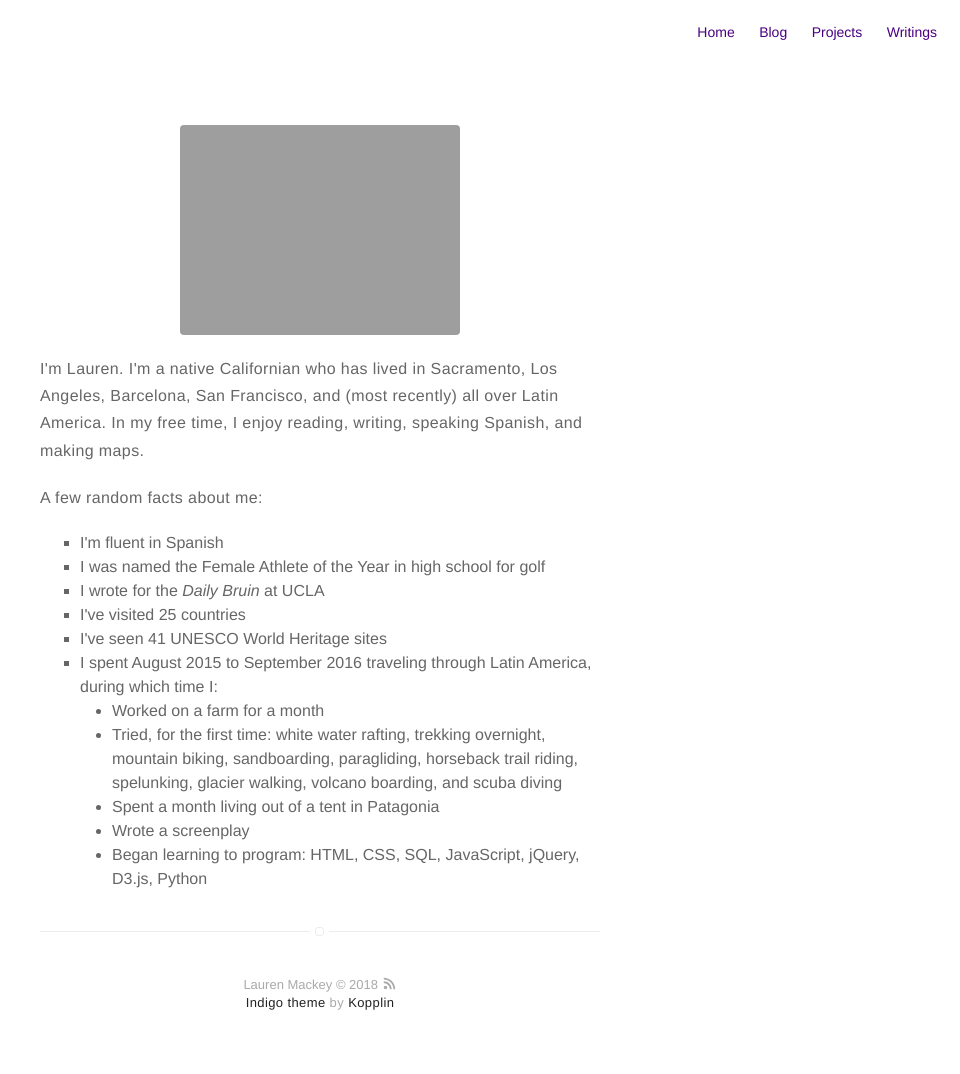
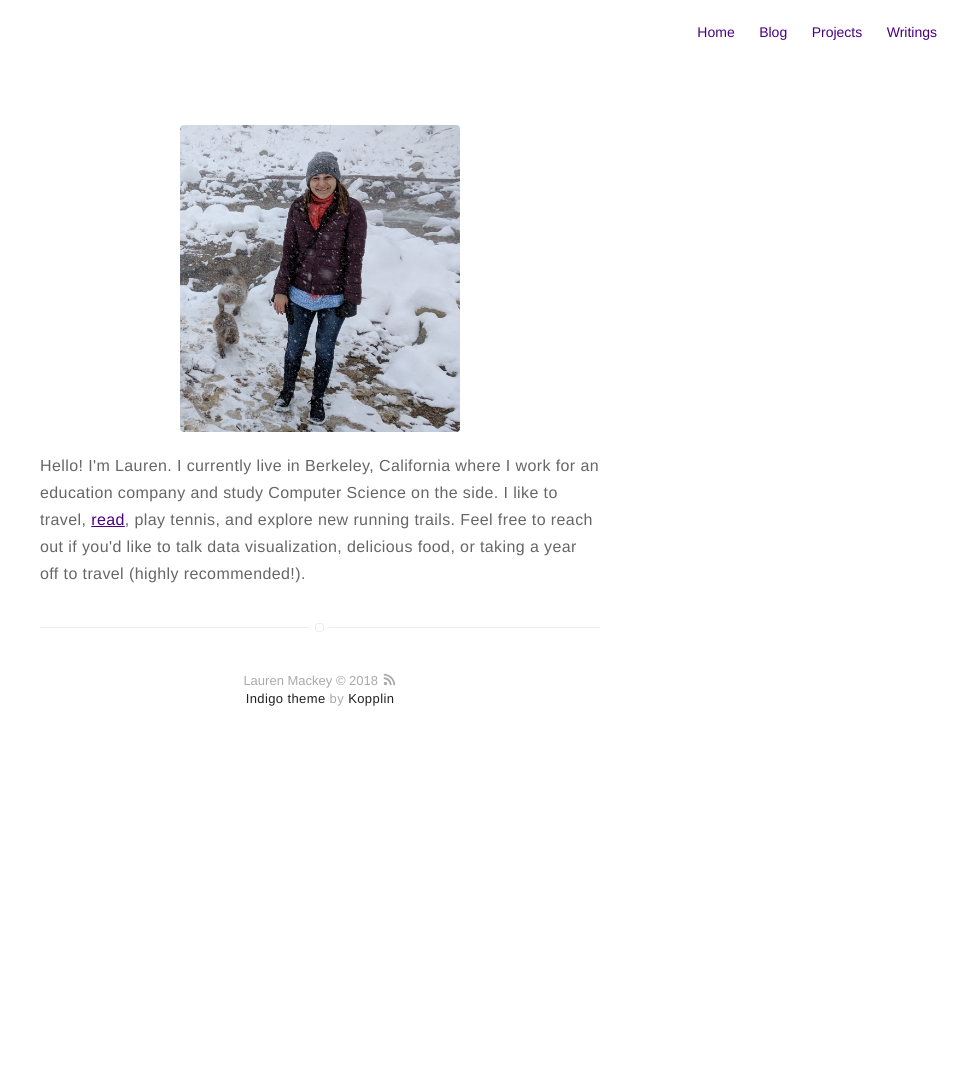
Before and after one commit to laurenmackey/laurenmackey.github.io, a Jekyll site: the page built from about.md, in a window 1280 px wide. Shown: the whole page, without its empty margins (320-1280 px from the left). Built offline with Jekyll 4.4.1, drawn with Linux system fonts in a browser that asks for light colours; after the commit the page ends 900 px from its top, so only the background shows below that.

Commit message:
Change image

```diff
--- a/_config.yml
+++ b/_config.yml
@@ -5,7 +5,7 @@ name: Lauren Mackey
 # if it's an external image, update below for true
 # better with square images
 external-image: false
-picture: 'assets/images/IMG_6393.JPG'
+picture: 'assets/images/monkeys3.jpg'
 
 url: http://laurenmackey.com
 
--- a/about.md
+++ b/about.md
@@ -4,20 +4,22 @@ layout: page
 ---
 ![Profile Image]({{ site.url }}/{{ site.picture }})
 
-<p>I'm Lauren. I'm a native Californian who has lived in Sacramento, Los Angeles, Barcelona, San Francisco, and (most recently) all over Latin America. In my free time, I enjoy reading, writing, speaking Spanish, and making maps.</p>
+<p>Hello! I'm Lauren. I currently live in Berkeley, California where I work for an education company and study Computer Science on the side. I like to travel, <a href="https://www.goodreads.com/user/show/21537778-lauren" target="_blank">read</a>, play tennis, and explore new running trails. Feel free to reach out if you'd like to talk data visualization, delicious food, or taking a year off to travel (highly recommended!).
 
+<!--
 <p>A few random facts about me: </p>
 
 <ul class="skill-list">
     <li type="square">I'm fluent in Spanish</li>
     <li type="square">I was named the Female Athlete of the Year in high school for golf</li>
     <li type="square">I wrote for the <em> Daily Bruin </em> at UCLA </li>
-    <li type="square">I've visited 25 countries</li> <!-- through Guatemala -->
-    <li type="square">I've seen 41 UNESCO World Heritage sites</li> <!-- through Guatemala -->
-    <li type="square">I spent August 2015 to September 2016 traveling through Latin America, during which time I:</li>
+    <li type="square">I've visited 25 countries</li> --> <!-- through Guatemala -->
+    <!-- <li type="square">I've seen 41 UNESCO World Heritage sites</li> --> <!-- through Guatemala -->
+    <!-- <li type="square">I spent August 2015 to September 2016 traveling through Latin America, during which time I:</li>
     <li style="margin-left: 2em">Worked on a farm for a month</li>
     <li style="margin-left: 2em">Tried, for the first time: white water rafting, trekking overnight, mountain biking, sandboarding, paragliding, horseback trail riding, spelunking, glacier walking, volcano boarding, and scuba diving</li>
     <li style="margin-left: 2em">Spent a month living out of a tent in Patagonia</li>
 	<li style="margin-left: 2em">Wrote a screenplay</li>
 	<li style="margin-left: 2em">Began learning to program: HTML, CSS, SQL, JavaScript, jQuery, D3.js, Python</li>
 </ul>
+-->
--- a/projects.html
+++ b/projects.html
@@ -20,7 +20,7 @@ title: Projects
             </ul>
             </div>
             <div class="toright">
-            <img class="image" src="/Pictures/TransportationIllustration_Logo.png" alt="Transportation Illustration" style="margin-top: 5%;">
+            <img class="image" src="/Pictures/TransportationIllustration_Logo.png" alt="Transportation Illustration" style="margin-top: 8%;">
             </div>
             </div>
         {% endif %}
```
Also changed, not shown: assets/images/monkeys3.jpg (added), 3 other files.
